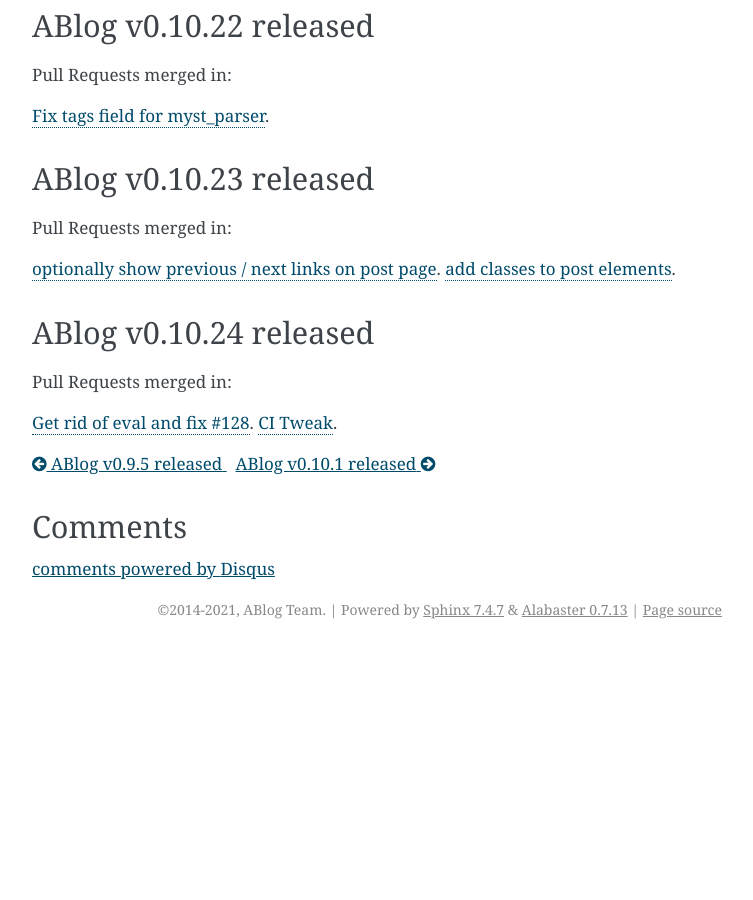
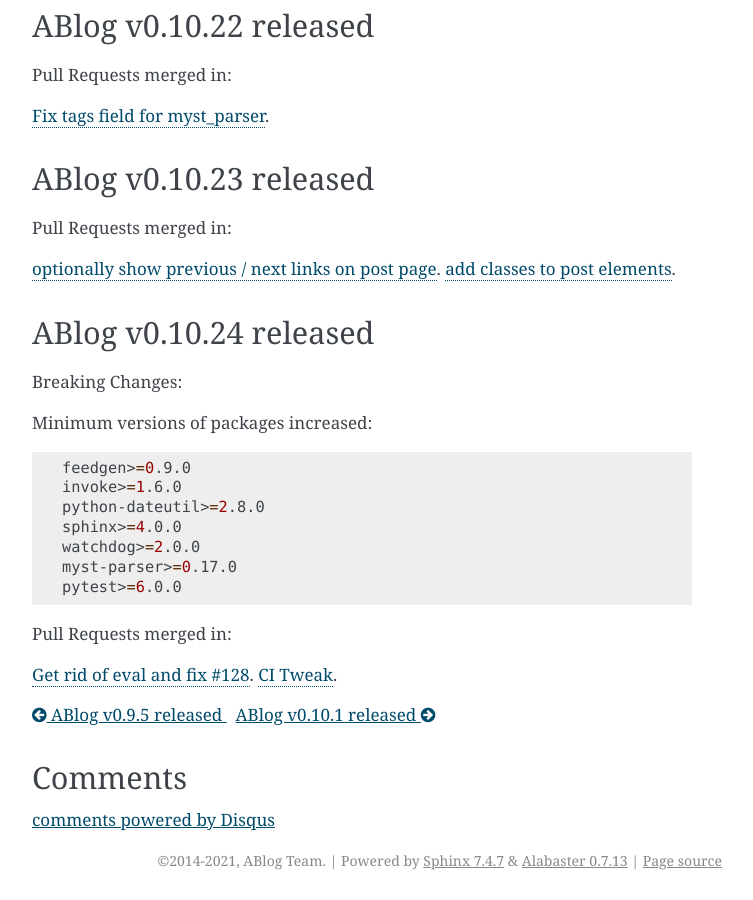
Before and after one commit to sunpy/ablog, a Sphinx documentation site: the page built from docs/release/ablog-v0.10-released.rst, in a window 1280 px wide and 900 px high, scrolled down 3987 px. Shown: the whole window, without its empty margins (388-1141 px from the left). Built offline with Sphinx 7.4.7, drawn with Linux system fonts in a browser that asks for light colours; comment, search, counter and statistics services are not loaded; before the commit the page ends 4636 px from its top, so only the background shows below that.

Commit message:
doc update

```diff
--- a/docs/release/ablog-v0.10-released.rst
+++ b/docs/release/ablog-v0.10-released.rst
@@ -306,6 +306,20 @@
    :category: Release
    :location: World
 
+Breaking Changes:
+
+Minimum versions of packages increased:
+
+.. code-block:: bash
+
+   feedgen>=0.9.0
+   invoke>=1.6.0
+   python-dateutil>=2.8.0
+   sphinx>=4.0.0
+   watchdog>=2.0.0
+   myst-parser>=0.17.0
+   pytest>=6.0.0
+
 Pull Requests merged in:
 
 `Get rid of eval and fix #128 <https://github.com/sunpy/ablog/pull/131>`__.
--- a/setup.cfg
+++ b/setup.cfg
@@ -17,7 +17,7 @@
 setup_requires =
   setuptools_scm
 install_requires =
-  docutils>=0.18
+  docutils
   feedgen>=0.9.0
   invoke>=1.6.0
   python-dateutil>=2.8.0
```
